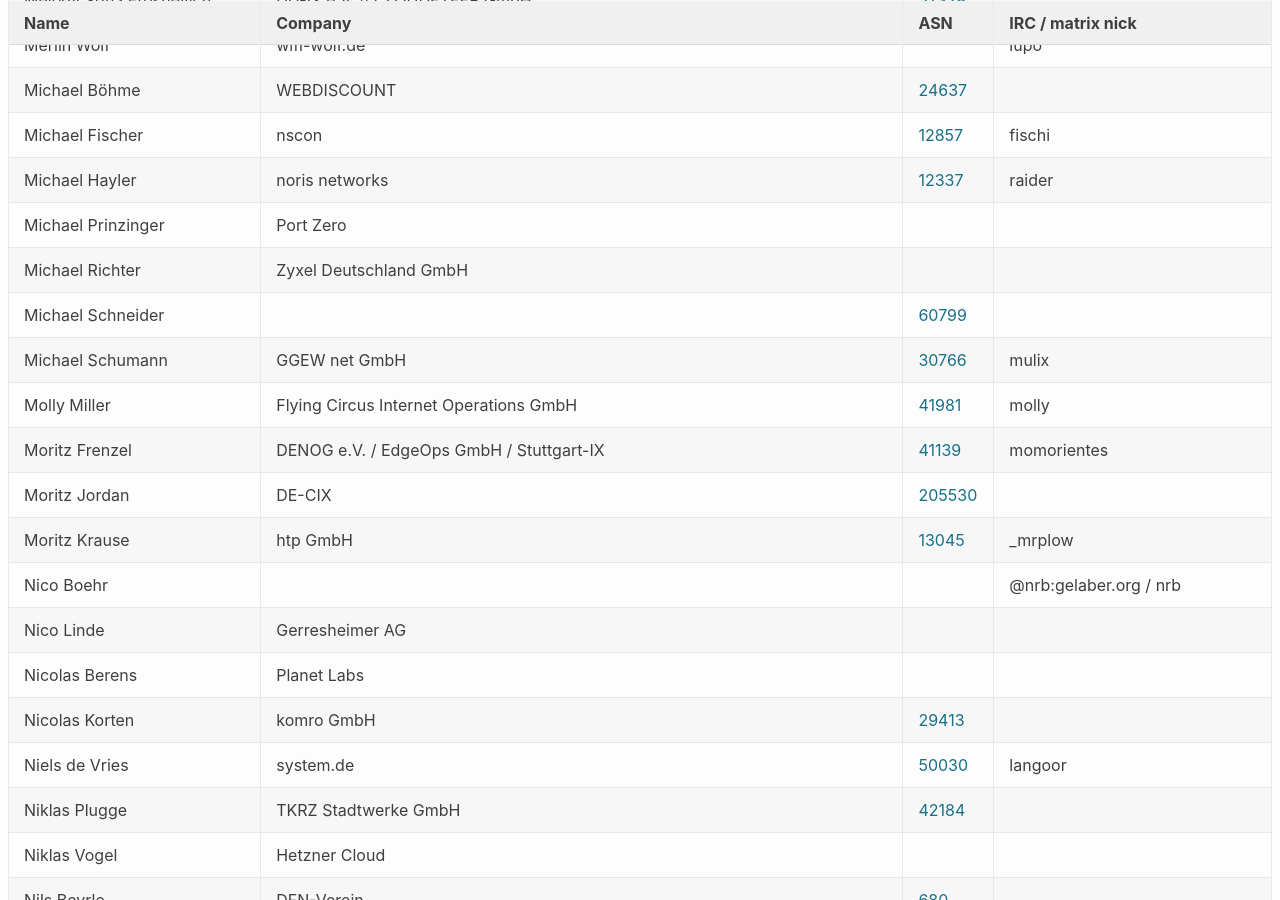
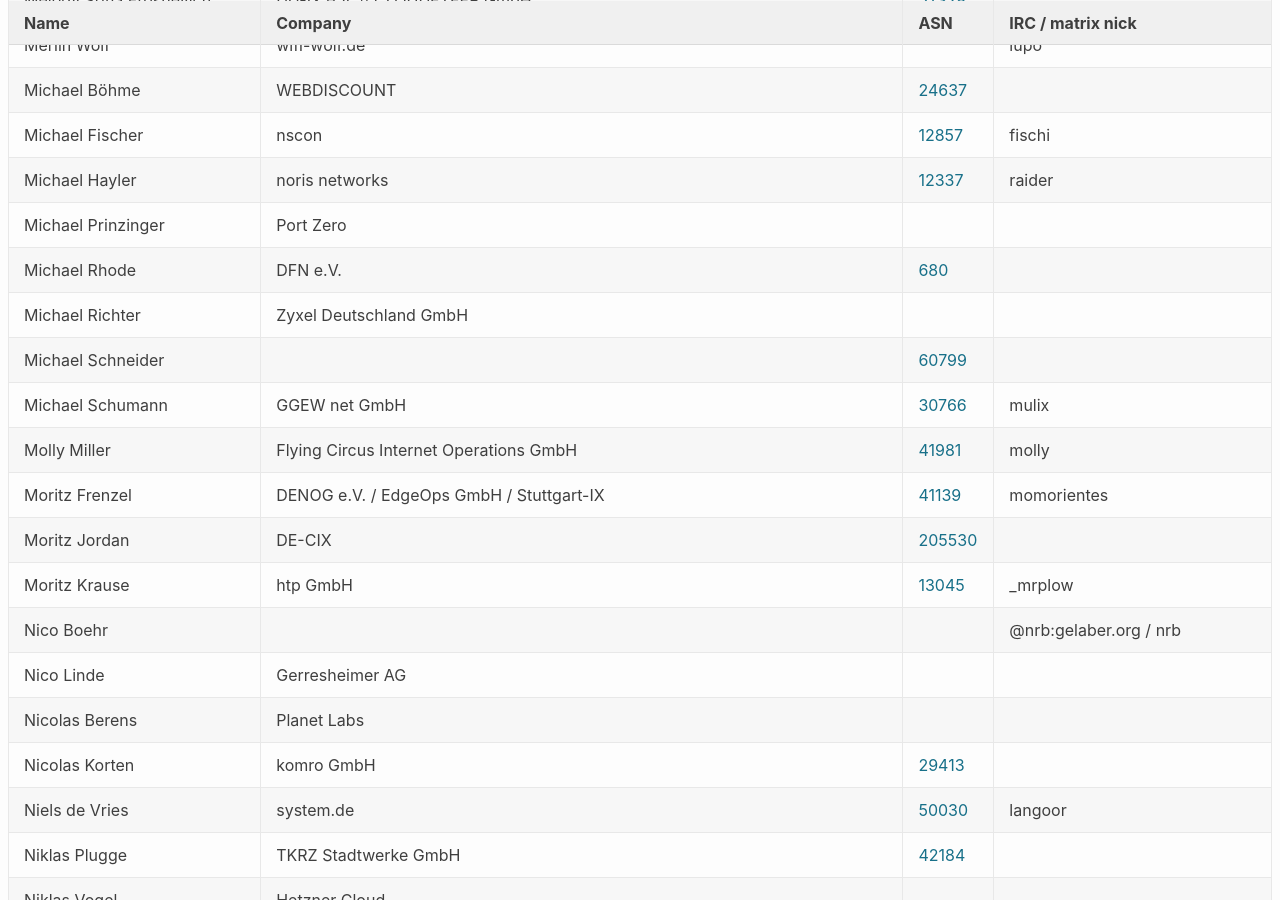
Before and after one commit to denog/pretix-attendeelist, a Jekyll site: the page built from denog17/index.markdown, in a window 1280 px wide and 900 px high, scrolled down 9424 px. Built offline with Jekyll 4.4.1, drawn with Linux system fonts in a browser that asks for light colours.

Commit message:
Latest data: Mon Aug 11 12:39:25 UTC 2025

```diff
--- a/_data/attendees_denog17_onsite.json
+++ b/_data/attendees_denog17_onsite.json
@@ -1266,6 +1266,12 @@
     "asn": null
   },
   {
+    "name": "Michael Rhode",
+    "company": "DFN e.V.",
+    "irc": null,
+    "asn": "680"
+  },
+  {
     "name": "Michael Richter",
     "company": "Zyxel Deutschland GmbH",
     "irc": null,
```
